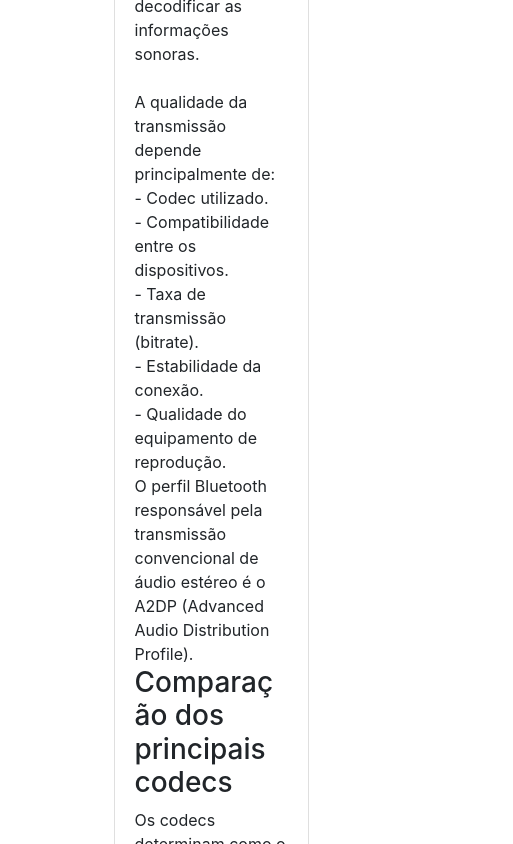
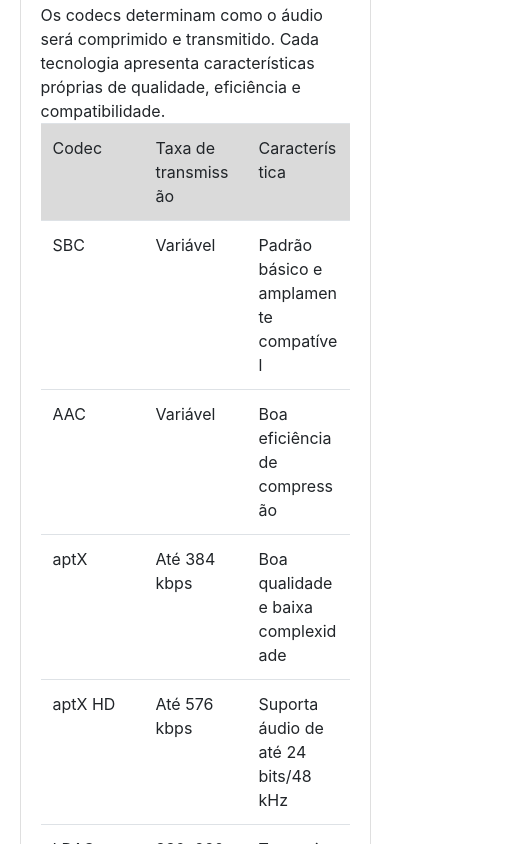
Before and after one commit to extensaobeat-sys/extensao-uerjzo-beat, a plain HTML site: page index.html in a window 390 px wide. Shown: the part 1260-2104 px from the top of the page, 513 px wide, since content can reach past the window. Drawn offline with nearby package versions, Linux system fonts and the light colour scheme.

Commit message:
Responsividade melhorada

```diff
--- a/index.html
+++ b/index.html
@@ -30,8 +30,8 @@
             <a class="nav-link" href="pages/referencias.html">Referências</a>
         </li>
     </ul>
-    <div style="width: 100%; display: flex; align-items: center; justify-content: center; margin: 1em;">
-        <div class="card mb-3" style="width: 50%;">
+    <div style="width: 100%; display: flex; align-items: center; justify-content: center; margin: 1em 0;">
+        <div class="card mb-3" style="width: 90%; max-width: 1000px;">
             <img src="src/QABluetooth.png" class="card-img-top">
             <div class="card-body">
                 <h4 class="card-title">Qualidade do áudio Bluetooth: codecs, transmissão e equipamentos</h4>
@@ -56,7 +56,8 @@
                 Os codecs determinam como o áudio será comprimido e transmitido. Cada tecnologia apresenta
                 características próprias de qualidade, eficiência e compatibilidade.<br>
 
-                <table class="table">
+                <div>
+                <table class="table" style="width: 100%; table-layout: fixed;">
                     <tbody>
                         <tr class="table-active">
                             <td>Codec</td>
@@ -100,7 +101,7 @@
                         </tr>
 
                     </tbody>
-                </table>
+                </table></div>
                 <h3>Principais diferenças:</h3>
                 - SBC: possui ampla compatibilidade, sendo o codec obrigatório para áudio A2DP.<br>
                 - AAC: oferece boa compressão e é bastante utilizado em dispositivos Apple.<br>
@@ -119,7 +120,7 @@
                 - Redução da taxa de transmissão.<br>
 
                 <h3>Equipamentos recomendados</h3>
-                <div style="display: flex; flex-direction: row;">
+                <div style="display: flex; flex-direction: row; flex-wrap: wrap; justify-content: center;">
                     <div class="card" style="width: 18rem;">
                         <div class="card-body">
                             <img src="src/foneBluetooth.jpg" class="card-img" alt="...">
```
